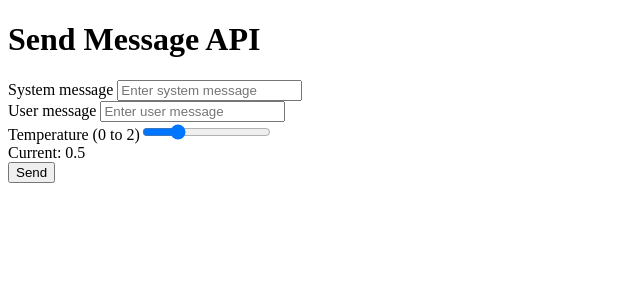
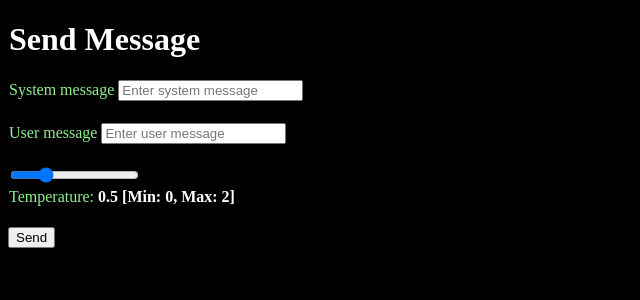
Before and after one commit to Taba2812/llm-message-dispatch-tool, a React (Vite) app in the folder frontend/: page /send-message in a window 1280 px wide. Shown: the top 300 px of the page, without its empty margins (0-640 px from the left). Built offline with nearby package versions, Linux system fonts and the light colour scheme.

Commit message:
Add send message frontend

```diff
--- a/frontend/src/index.css
+++ b/frontend/src/index.css
@@ -1,13 +1,38 @@
 body {
-  background-color: white;
+  background-color: black;
 }
 
-h1 {
-  color: black;
+h1,h2,h3,h4,h5,h6 {
+  color: white;
   text-align: left;
 }
 
 p {
+  color: white;
   font-family: verdana;
   font-size: 20px;
 }
+
+strong {
+  color: white
+}
+
+.title {
+  color: white;
+  padding: 1px;
+  margin-top: 20px;
+  margin-bottom: 20px;
+}
+
+.item {
+  color: lightgreen;
+  padding: 1px;
+  margin-bottom: 20px;
+}
+
+.element {
+  background-color: grey;
+  color: white;
+  padding: 1px;
+  margin-bottom: 10px;
+}
--- a/frontend/src/pages/Message.jsx
+++ b/frontend/src/pages/Message.jsx
@@ -26,25 +26,24 @@ function Message() {
 
   return (
     <div>
-      <h2>Message ID: {message._id}</h2>
-      <h4>Temperature: {message.temperature}</h4>
-      <h4>Max Tokens: {message.max_tokens}</h4>
-      <h4>Timestamp: {new Date(message.timestamp).toLocaleString()}</h4>
+      <div><strong className='item'>Message ID </strong><strong>{message._id}</strong></div>
+      <div><strong className='item'>Temperature </strong><strong>{message.temperature}</strong></div>
+      <div><strong className='item'>Max Tokens </strong><strong>{message.max_tokens || "No limit"}</strong></div>
+      <div><strong className='item'>Timestamp </strong><strong>{new Date(message.timestamp).toLocaleString()}</strong></div>
+
 
       <h2>Prompt</h2>
-      <ul>
         {message.messages.map((msg, index) => (
-          <li key={index}>
-            <strong>{msg.role.charAt(0).toUpperCase() + msg.role.slice(1)}:</strong> {msg.content}
-          </li>
+          <div key={index}>
+            <strong className='item'>{msg.role.charAt(0).toUpperCase() + msg.role.slice(1) + " message"}:</strong> <strong>{msg.content}</strong>
+          </div>
         ))}
-      </ul>
 
       <h2>Model Responses</h2>
   <ul>
     {message.responses.map((res, index) => (
       <li key={index}>
-        <strong>{message.models?.[index] || 'Unknown Model'}:</strong> {res}
+        <strong className='item'>{message.models?.[index] || 'Unknown Model'}:</strong><strong> {res}</strong>
       </li>
     ))}
   </ul>
--- a/frontend/src/pages/Messages.jsx
+++ b/frontend/src/pages/Messages.jsx
@@ -27,13 +27,11 @@ function Messages() {
       {messageIds.length === 0 ? (
         <p>No messages available</p>
       ) : (
-        <ul>
-          {messageIds.map((messageId) => (
-            <li key={messageId}>
-              <Link to={`/messages/${messageId}`}>{messageId}</Link>
-            </li>
-          ))}
-        </ul>
+          messageIds.map((messageId) => (
+            <div key={messageId}>
+              <Link className='item' to={`/messages/${messageId}`}>{messageId}</Link>
+            </div>
+          ))
       )}
     </div>
   );
--- a/frontend/src/pages/SendMessage.jsx
+++ b/frontend/src/pages/SendMessage.jsx
@@ -1,6 +1,10 @@
 import React, { useState } from "react";
+import { useNavigate } from "react-router-dom";
 
 function SendMessage() {
+  const apiUrl = import.meta.env.VITE_API_URL;
+  const navigate = useNavigate();
+  const [isLoading, setIsLoading] = useState(false);
   const [messages, setMessages] = useState([
     { role: "system", content: "" },
     { role: "user", content: "" },
@@ -14,6 +18,11 @@ function SendMessage() {
     setMessages(updated);
   };
 
+  const handleResponse = (messageId) => {
+    //console.log(response.message_id)
+    navigate(`/messages/${messageId}`);
+  };
+
   const handleSubmit = async () => {
     const payload = {
         models: [
@@ -22,31 +31,42 @@ function SendMessage() {
           ],
       messages: messages.filter((msg) => msg.content.trim() !== ""),
       temperature: Math.min(2, Math.max(0, parseFloat(temperature))),
-      max_tokens: null,
+      max_tokens: null
     };
 
+    setIsLoading(true);
     try {
-      const res = await fetch("/send-message", {
+      const res = await fetch(`${apiUrl}/send-message`, {
         method: "POST",
         headers: { "Content-Type": "application/json" },
         body: JSON.stringify(payload),
       });
-      const data = await res.json();
+
+      const text = await res.text();
+      let data;
+      try {
+        data = JSON.parse(text);
+      } catch (err) {
+        console.error("Raw response was not valid JSON:", text);
+        throw new Error("Invalid JSON returned from the server");
+      }
       setResponse(data);
     } catch (error) {
       console.error("Failed to send message:", error);
       setResponse({ error: "Failed to send message." });
+    } finally {
+      setIsLoading(false);
     }
   };
 
   return (
     <div>
-      <h1>Send Message API</h1>
+      <h1 className="title">Send Message</h1>
 
       <div>
         {messages.map((msg, i) => (
-          <div key={i}>
-            <label className="block text-sm font-medium mb-1">{msg.role.charAt(0).toUpperCase() + msg.role.slice(1) + " message "}</label>
+          <div className="item" key={i}>
+            <label>{msg.role.charAt(0).toUpperCase() + msg.role.slice(1) + " message "}</label>
             <input
               value={msg.content}
               onChange={(e) => handleMessageChange(i, e.target.value)}
@@ -57,26 +77,24 @@ function SendMessage() {
       </div>
 
       <div>
-        <label>Temperature (0 to 2)</label>
         <input
           type="range"
           min="0"
           max="2"
           step="0.1"
           value={temperature}
-          onChange={(e) => setTemperature(e.target.value)}
+          onChange={(e) => setTemperature(parseFloat(e.target.value))}
         />
-        <div className="text-sm mt-1">Current: {temperature}</div>
+        <div className="item">Temperature: <strong>{temperature} [Min: 0, Max: 2]</strong></div>
       </div>
 
-      <button onClick={handleSubmit}>
-        Send
+      <button onClick={handleSubmit} disabled={isLoading}>
+        {isLoading ? "Sending..." : "Send"}
       </button>
 
       {response && (
-        <div className="mt-6 p-4 border rounded bg-gray-50">
-          <h3 className="font-semibold mb-2">Response:</h3>
-          <pre className="whitespace-pre-wrap">{JSON.stringify(response, null, 2)}</pre>
+        <div>
+          <button onClick={() => handleResponse(response.message_id)}>See response</button>
         </div>
       )}
     </div>
```
Also changed, not shown: 1 other file (tests, documents, lock files or other folders).
